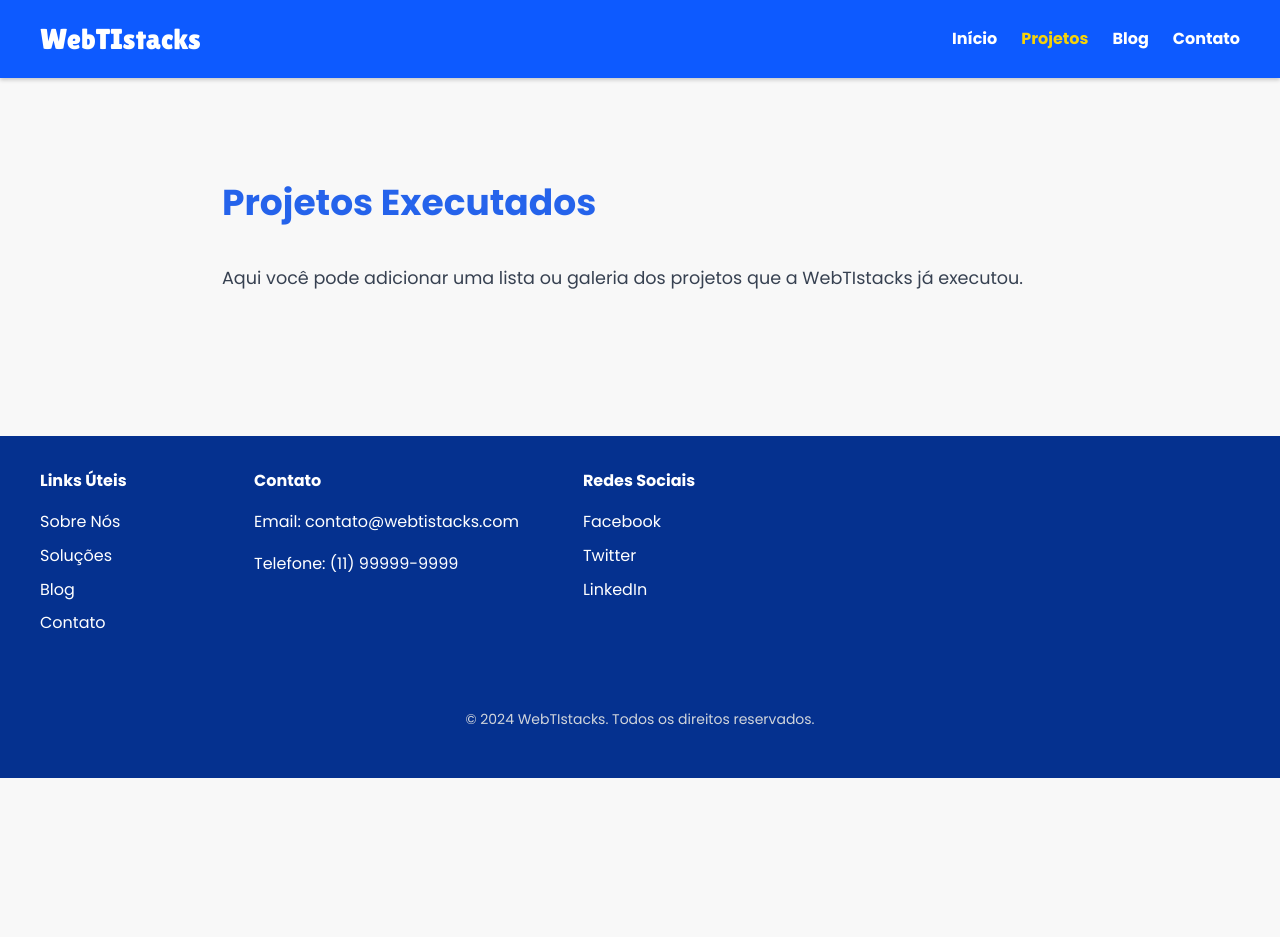
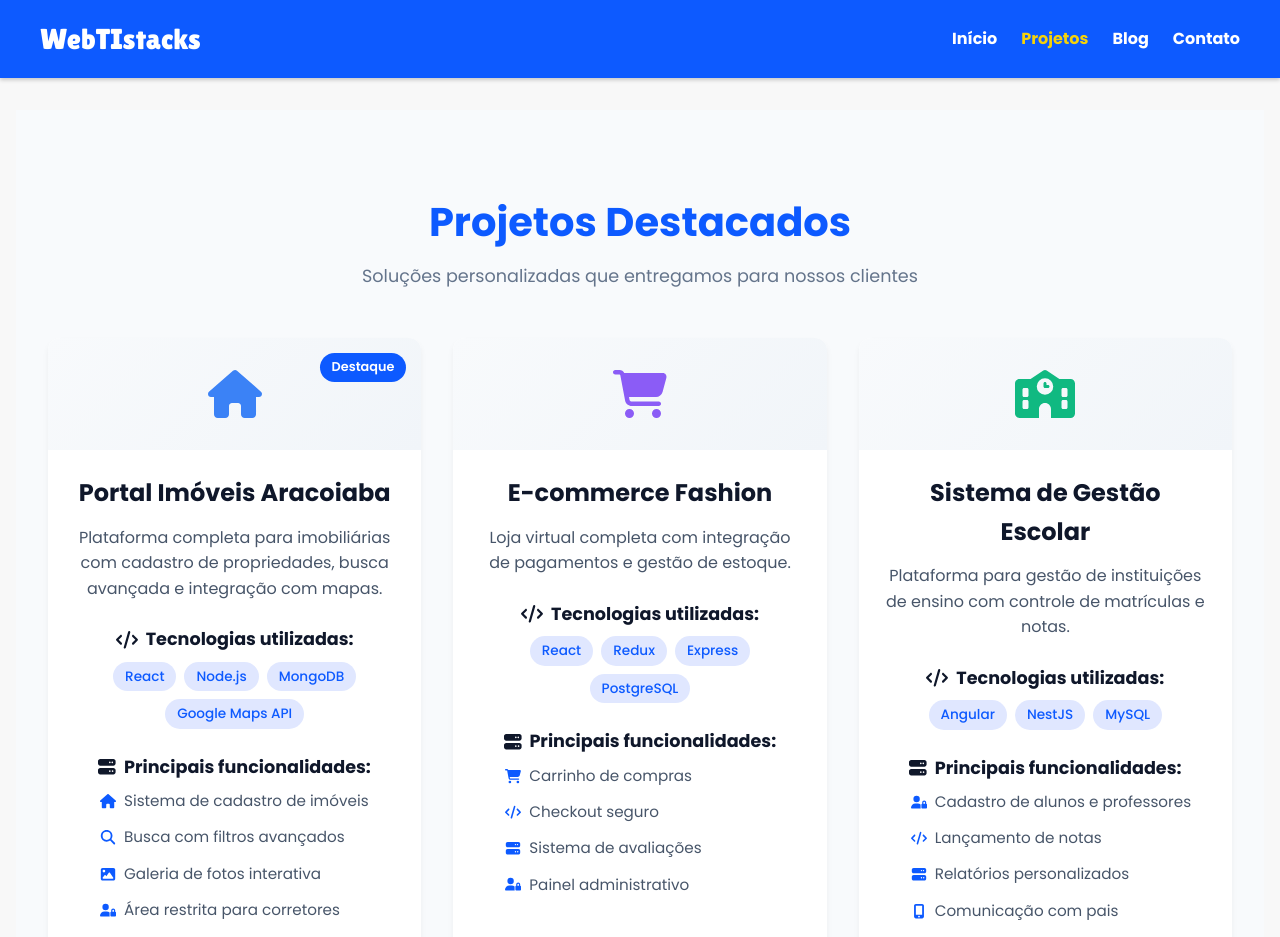
Before and after one commit to CarlosSilva09/WebTistacks, a React (Create React App) app: page /projects in a window 1280 px wide. Shown: the top 937 px of the page. Before the commit the page ends 800 px from the top, so only its background shows below. Built offline with nearby package versions, Linux system fonts and the light colour scheme.

Commit message:
Modificações grandes no Project

```diff
--- a/src/components/Projects.js
+++ b/src/components/Projects.js
@@ -1,15 +1,130 @@
 import React from 'react';
+import { FontAwesomeIcon } from '@fortawesome/react-fontawesome';
+import {
+  faExternalLinkAlt,
+  faCode,
+  faServer,
+  faMobileAlt,
+  faHome,
+  faShoppingCart,
+  faSchool,
+  faSearch,
+  faImage,
+  faUserLock,
+  faMapMarkerAlt
+} from '@fortawesome/free-solid-svg-icons';
+import '../styles/Projects.css';
 
 const Projects = () => {
+  const projects = [
+    {
+      id: 1,
+      title: "Portal Imóveis Aracoiaba",
+      description: "Plataforma completa para imobiliárias com cadastro de propriedades, busca avançada e integração com mapas.",
+      url: "https://www.portalimoveisaracoiaba.com.br/",
+      icon: faHome,
+      iconColor: "#3b82f6",
+      technologies: ["React", "Node.js", "MongoDB", "Google Maps API"],
+      features: [
+        { text: "Sistema de cadastro de imóveis", icon: faHome },
+        { text: "Busca com filtros avançados", icon: faSearch },
+        { text: "Galeria de fotos interativa", icon: faImage },
+        { text: "Área restrita para corretores", icon: faUserLock },
+        { text: "Integração com mapas", icon: faMapMarkerAlt }
+      ]
+    },
+    {
+      id: 2,
+      title: "E-commerce Fashion",
+      description: "Loja virtual completa com integração de pagamentos e gestão de estoque.",
+      icon: faShoppingCart,
+      iconColor: "#8b5cf6",
+      technologies: ["React", "Redux", "Express", "PostgreSQL"],
+      features: [
+        { text: "Carrinho de compras", icon: faShoppingCart },
+        { text: "Checkout seguro", icon: faCode },
+        { text: "Sistema de avaliações", icon: faServer },
+        { text: "Painel administrativo", icon: faUserLock }
+      ]
+    },
+    {
+      id: 3,
+      title: "Sistema de Gestão Escolar",
+      description: "Plataforma para gestão de instituições de ensino com controle de matrículas e notas.",
+      icon: faSchool,
+      iconColor: "#10b981",
+      technologies: ["Angular", "NestJS", "MySQL"],
+      features: [
+        { text: "Cadastro de alunos e professores", icon: faUserLock },
+        { text: "Lançamento de notas", icon: faCode },
+        { text: "Relatórios personalizados", icon: faServer },
+        { text: "Comunicação com pais", icon: faMobileAlt }
+      ]
+    }
+  ];
+
   return (
-    <section style={{ padding: '4rem 2rem', maxWidth: '900px', margin: '0 auto' }}>
-      <h2 style={{ color: '#2563eb', fontSize: '2.25rem', marginBottom: '2rem', fontWeight: '700' }}>
-        Projetos Executados
-      </h2>
-      <p style={{ fontSize: '1.1rem', color: '#374151' }}>
-        Aqui você pode adicionar uma lista ou galeria dos projetos que a WebTIstacks já executou.
-      </p>
-      {/* Adicione aqui os detalhes dos projetos, imagens, descrições, etc. */}
+    <section id="projects" className="projects-section">
+      <div className="projects-container">
+        <h2>Projetos Destacados</h2>
+        <p className="section-subtitle">Soluções personalizadas que entregamos para nossos clientes</p>
+
+        <div className="projects-grid">
+          {projects.map((project) => (
+            <div key={project.id} className="project-card">
+              {project.id === 1 && <div className="featured-badge">Destaque</div>}
+
+              <div className="project-icon" style={{ color: project.iconColor }}>
+                <FontAwesomeIcon icon={project.icon} size="3x" />
+              </div>
+
+              <div className="project-content">
+                <h3>{project.title}</h3>
+                <p>{project.description}</p>
+
+                <div className="project-tech">
+                  <h4>
+                    <FontAwesomeIcon icon={faCode} />
+                    Tecnologias utilizadas:
+                  </h4>
+                  <ul>
+                    {project.technologies.map((tech, index) => (
+                      <li key={index}>{tech}</li>
+                    ))}
+                  </ul>
+                </div>
+
+                <div className="project-features">
+                  <h4>
+                    <FontAwesomeIcon icon={faServer} />
+                    Principais funcionalidades:
+                  </h4>
+                  <ul>
+                    {project.features.map((feature, index) => (
+                      <li key={index}>
+                        <FontAwesomeIcon icon={feature.icon} />
+                        {feature.text}
+                      </li>
+                    ))}
+                  </ul>
+                </div>
+
+                {project.url && (
+                  <a
+                    href={project.url}
+                    target="_blank"
+                    rel="noopener noreferrer"
+                    className="project-link"
+                  >
+                    <FontAwesomeIcon icon={faExternalLinkAlt} />
+                    Visitar site
+                  </a>
+                )}
+              </div>
+            </div>
+          ))}
+        </div>
+      </div>
     </section>
   );
 };
--- /dev/null
+++ b/src/styles/Projects.css
@@ -0,0 +1,208 @@
+.projects-section {
+  padding: 5rem 2rem;
+  background-color: #f8fafc;
+}
+
+.projects-container {
+  max-width: 1200px;
+  margin: 0 auto;
+}
+
+.projects-section h2 {
+  color: #0d5aff;
+  font-size: 2.5rem;
+  text-align: center;
+  margin-bottom: 0.5rem;
+}
+
+.section-subtitle {
+  color: #64748b;
+  text-align: center;
+  margin-bottom: 3rem;
+  font-size: 1.1rem;
+  max-width: 700px;
+  margin-left: auto;
+  margin-right: auto;
+}
+
+.projects-grid {
+  display: grid;
+  grid-template-columns: repeat(auto-fit, minmax(300px, 1fr));
+  gap: 2rem;
+}
+
+.project-card {
+  background: white;
+  border-radius: 12px;
+  overflow: hidden;
+  box-shadow: 0 4px 6px rgba(0, 0, 0, 0.05);
+  transition: transform 0.3s ease, box-shadow 0.3s ease;
+  position: relative;
+  display: flex;
+  flex-direction: column;
+}
+
+.project-card:hover {
+  transform: translateY(-5px);
+  box-shadow: 0 10px 20px rgba(0, 0, 0, 0.1);
+}
+
+.featured-badge {
+  position: absolute;
+  top: 15px;
+  right: 15px;
+  background: #0d5aff;
+  color: white;
+  padding: 0.25rem 0.75rem;
+  border-radius: 20px;
+  font-size: 0.8rem;
+  font-weight: 600;
+  z-index: 2;
+}
+
+.project-icon {
+  display: flex;
+  justify-content: center;
+  padding: 2rem 0;
+  background: linear-gradient(135deg, #f8fafc 0%, #f1f5f9 100%);
+}
+
+.project-icon svg {
+  transition: transform 0.3s ease;
+}
+
+.project-card:hover .project-icon svg {
+  transform: scale(1.1);
+}
+
+.project-content {
+  padding: 1.5rem;
+  flex-grow: 1;
+  display: flex;
+  flex-direction: column;
+}
+
+.project-content h3 {
+  color: #0f172a;
+  font-size: 1.5rem;
+  margin-bottom: 0.75rem;
+  text-align: center;
+}
+
+.project-content p {
+  color: #475569;
+  margin-bottom: 1.5rem;
+  line-height: 1.6;
+  text-align: center;
+}
+
+.project-tech, .project-features {
+  margin-bottom: 1.5rem;
+}
+
+.project-tech h4, .project-features h4 {
+  color: #0f172a;
+  font-size: 1.1rem;
+  margin-bottom: 0.5rem;
+  display: flex;
+  align-items: center;
+  gap: 0.5rem;
+  justify-content: center;
+}
+
+.project-tech ul, .project-features ul {
+  display: flex;
+  flex-wrap: wrap;
+  gap: 0.5rem;
+  list-style: none;
+  padding-left: 0;
+  justify-content: center;
+}
+
+.project-tech ul li {
+  background: #e0e7ff;
+  color: #0d5aff;
+  padding: 0.25rem 0.75rem;
+  border-radius: 20px;
+  font-size: 0.85rem;
+  font-weight: 500;
+}
+
+.project-features ul {
+  flex-direction: column;
+  gap: 0.75rem;
+}
+
+.project-features ul li {
+  color: #475569;
+  font-size: 0.95rem;
+  position: relative;
+  padding-left: 1.75rem;
+  display: flex;
+  align-items: center;
+  gap: 0.5rem;
+}
+
+.project-features ul li svg {
+  color: #0d5aff;
+  font-size: 0.9rem;
+  width: 1rem;
+  text-align: center;
+}
+
+.project-link {
+  display: inline-flex;
+  align-items: center;
+  gap: 0.5rem;
+  color: #0d5aff;
+  font-weight: 600;
+  text-decoration: none;
+  transition: all 0.3s ease;
+  margin-top: auto;
+  padding: 0.75rem;
+  border-radius: 8px;
+  justify-content: center;
+  border: 1px solid #e0e7ff;
+}
+
+.project-link:hover {
+  color: white;
+  background-color: #0d5aff;
+}
+
+.project-link:hover svg {
+  color: white;
+}
+
+.project-link svg {
+  font-size: 0.9rem;
+  transition: color 0.3s ease;
+}
+
+@media (max-width: 768px) {
+  .projects-section {
+    padding: 3rem 1rem;
+  }
+
+  .projects-grid {
+    grid-template-columns: 1fr;
+  }
+
+  .project-content h3 {
+    font-size: 1.3rem;
+  }
+
+  .project-content p {
+    font-size: 0.95rem;
+  }
+}
+
+@media (max-width: 480px) {
+  .project-tech ul {
+    justify-content: flex-start;
+  }
+
+  .project-features ul li {
+    padding-left: 0;
+  }
+}
```
